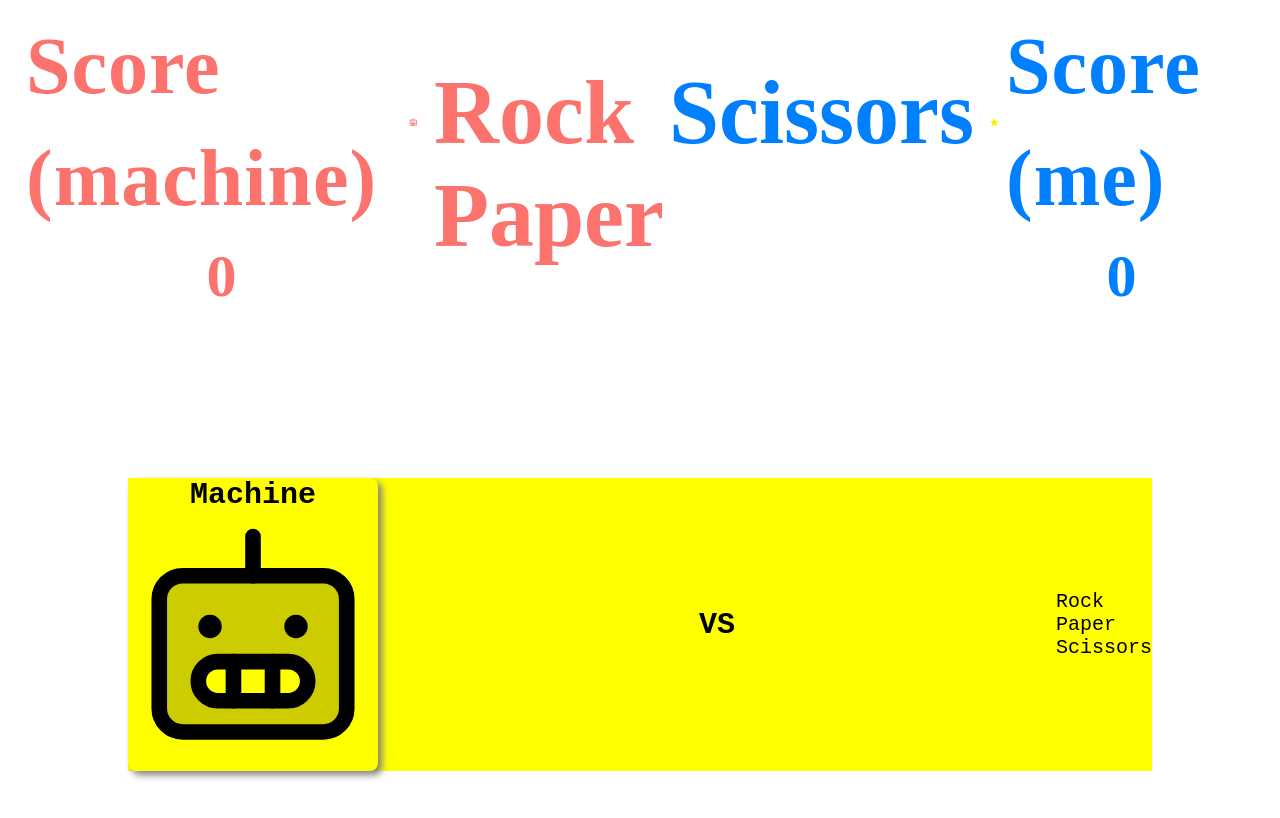
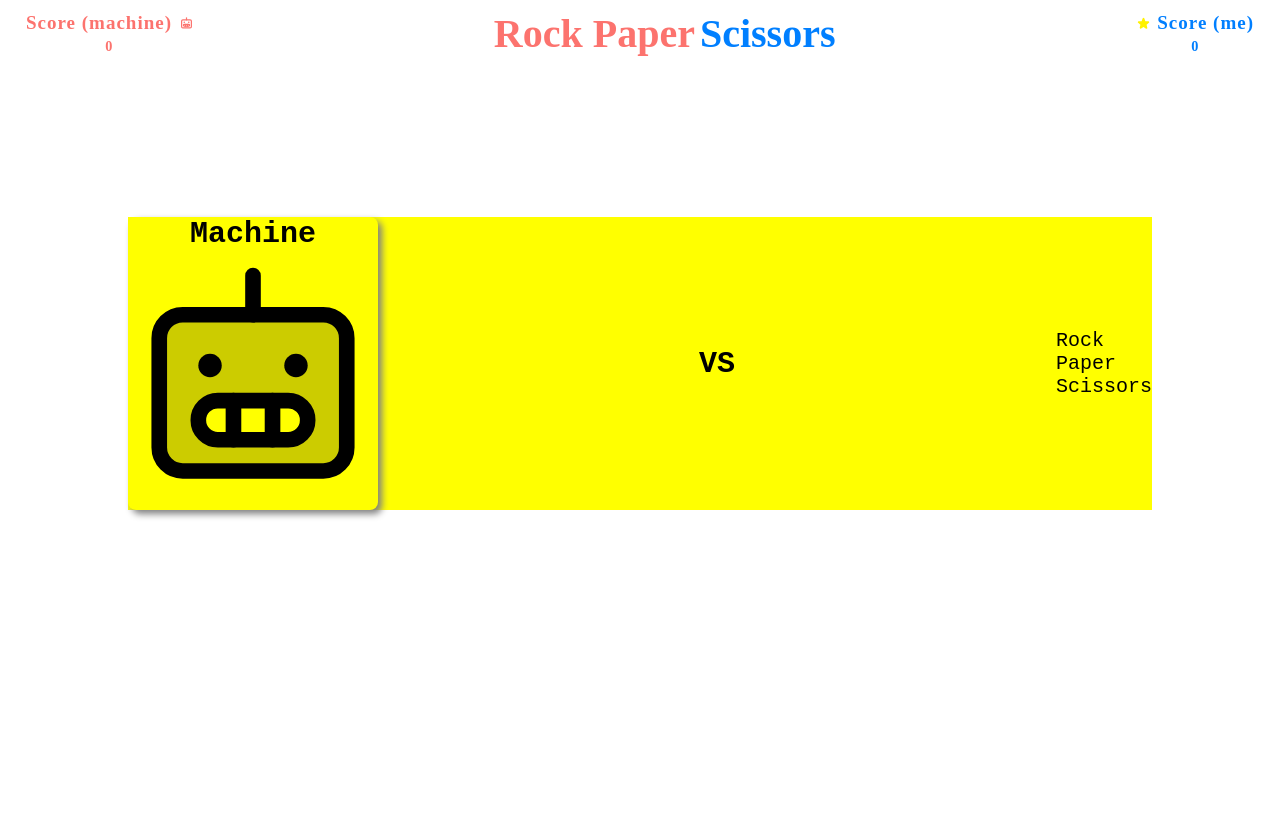
Before and after one commit to cauealb/rock-paper-scissors, a React (Vite) app: page / in a window 1280 px wide. Shown: the top 818 px of the page. Built offline with nearby package versions, Linux system fonts and the light colour scheme; a web font is replaced by a local one.

Commit message:
style: Fazendo estilizações simples no Header

```diff
--- a/src/Components/Header/Header.s.js
+++ b/src/Components/Header/Header.s.js
@@ -5,7 +5,7 @@ export const StyledHeader = styled.header`
     justify-content: space-between;
     align-items: center;
     padding: 1rem;
-    font-size: 4.5rem;
+    /* font-size: 2rem; */
 `;
 
 const DivBasePoints = styled.div`
@@ -15,7 +15,7 @@ const DivBasePoints = styled.div`
     margin: 0 1.6rem;
     line-height: 1.4;
     letter-spacing: 1px;
-    font-size: 4rem;
+    font-size: 0.95rem;
 
     div {
         display: flex;
@@ -35,7 +35,7 @@ export const StyledDivPoitsMachine = styled(DivBasePoints)`
 export const DivLogo = styled.div`
     display: flex;
     gap: 0.50rem;
-    font-size: 4.5rem;
+    font-size: 2rem;
 `;
 
 export const StyledLogo1 = styled.h1`
```
